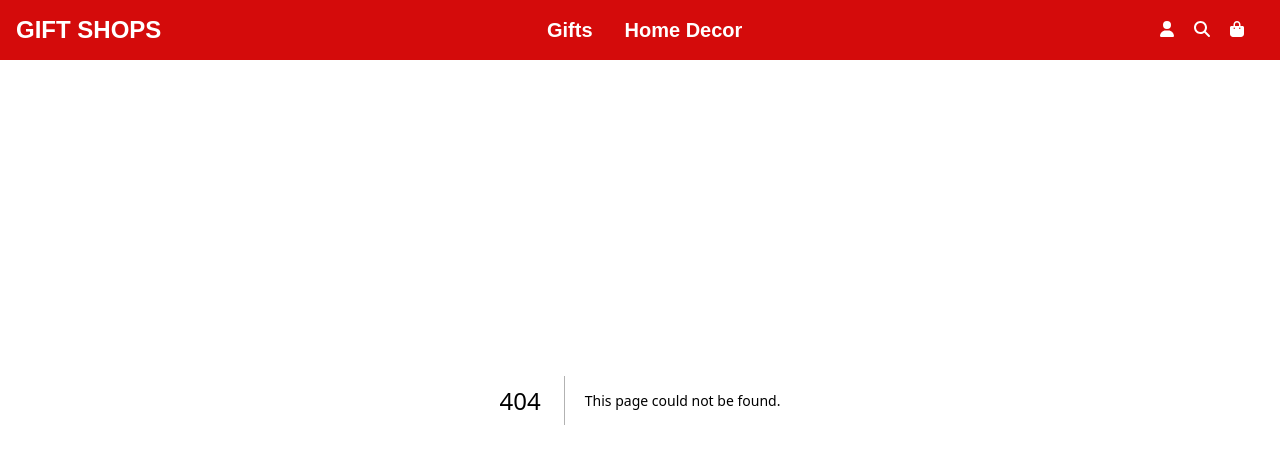
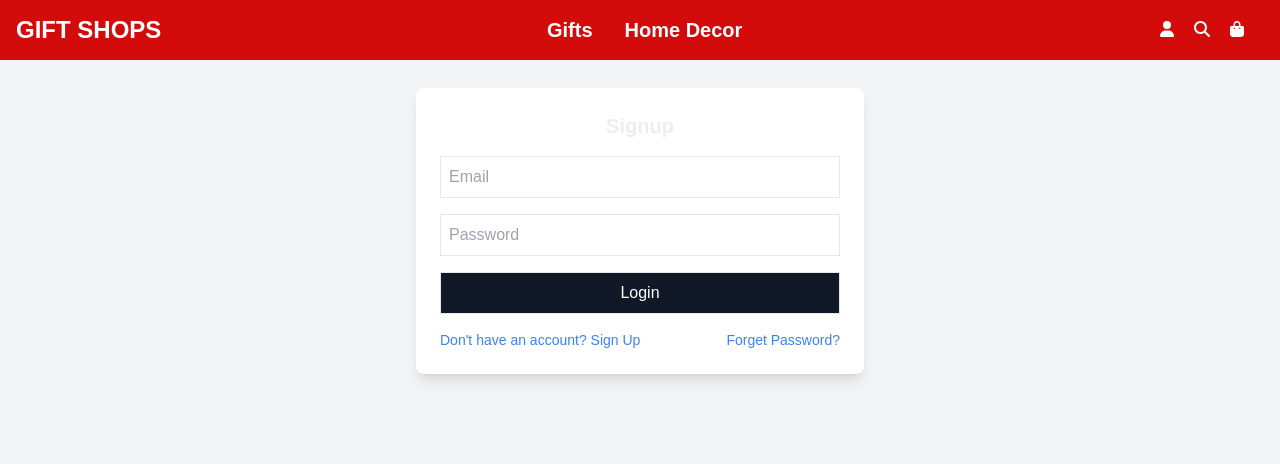
Before and after one commit to TizonX/gift-shops, a Next.js app: page /login in a window 1280 px wide. Before the commit this address had no page. Shown: the top 464 px of the page. Built offline with nearby package versions, Linux system fonts and the light colour scheme.

Commit message:
fix: signin ui added

```diff
--- /dev/null
+++ b/app/(auth)/login/page.tsx
@@ -0,0 +1,99 @@
+"use client";
+import { api } from "@/app/lib/api";
+import Link from "next/link";
+import { useState, ChangeEvent, FormEvent } from "react";
+
+interface FormData {
+  email: string;
+  password: string;
+}
+interface FormErrors {
+  email?: string;
+  password?: string;
+}
+export default function SigninPage() {
+  const [formData, setFormData] = useState<FormData>({
+    email: "",
+    password: "",
+  });
+
+  const [errors, setErrors] = useState<Partial<FormErrors>>({});
+  const [message, setMessage] = useState("");
+  const [showOtpInput, setShowOtpInput] = useState(false);
+  const [otp, setOtp] = useState("");
+
+  const handleChange = (e: ChangeEvent<HTMLInputElement>) => {};
+  const handleSubmit = async (e: FormEvent) => {};
+  const handleOtpSubmit = async (e: FormEvent) => {};
+  return (
+    <div className="max-w-md mx-auto space-y-4">
+      <h2 className="text-xl font-bold text-center">Signup</h2>
+      {message && (
+        <p className="text-center text-sm text-blue-500">{message}</p>
+      )}
+
+      {!showOtpInput ? (
+        <form onSubmit={handleSubmit} className="space-y-4">
+          <input
+            name="email"
+            value={formData.email}
+            onChange={handleChange}
+            placeholder="Email"
+            className="border p-2 w-full"
+          />
+          {errors.email && (
+            <p className="text-red-500 text-sm">{errors.email}</p>
+          )}
+
+          <input
+            name="password"
+            value={formData.password}
+            onChange={handleChange}
+            placeholder="Password"
+            type="password"
+            className="border p-2 w-full"
+          />
+          {errors.password && (
+            <p className="text-red-500 text-sm">{errors.password}</p>
+          )}
+
+          <button
+            type="submit"
+            className="bg-gray-900 hover:bg-white text-white hover:text-black border hover:border-gray-900 duration-200 p-2 w-full"
+          >
+            Login
+          </button>
+        </form>
+      ) : (
+        <form onSubmit={handleOtpSubmit} className="space-y-4">
+          <input
+            type="tel"
+            value={otp}
+            onChange={(e) => {
+              const onlyNums = e.target.value.replace(/\D/g, ""); // remove non-digits
+              setOtp(onlyNums);
+            }}
+            placeholder="Enter 6-digit OTP"
+            maxLength={6}
+            className="border p-2 w-full text-center tracking-widest"
+          />
+          <button
+            type="submit"
+            className="bg-gray-900 hover:bg-white text-white hover:text-black border hover:border-gray-900 duration-200  p-2 w-full"
+          >
+            Verify OTP
+          </button>
+        </form>
+      )}
+
+      {!showOtpInput && (
+        <div className="flex justify-between text-blue-500">
+          <div className="text-sm">
+            Don't have an account? <Link href="/signup">Sign Up</Link>
+          </div>
+          <div className="text-sm">Forget Password?</div>
+        </div>
+      )}
+    </div>
+  );
+}
```
Also changed, not shown: app/(auth)/layout.tsx (renamed from app/(auth)/signup/layout.tsx).
